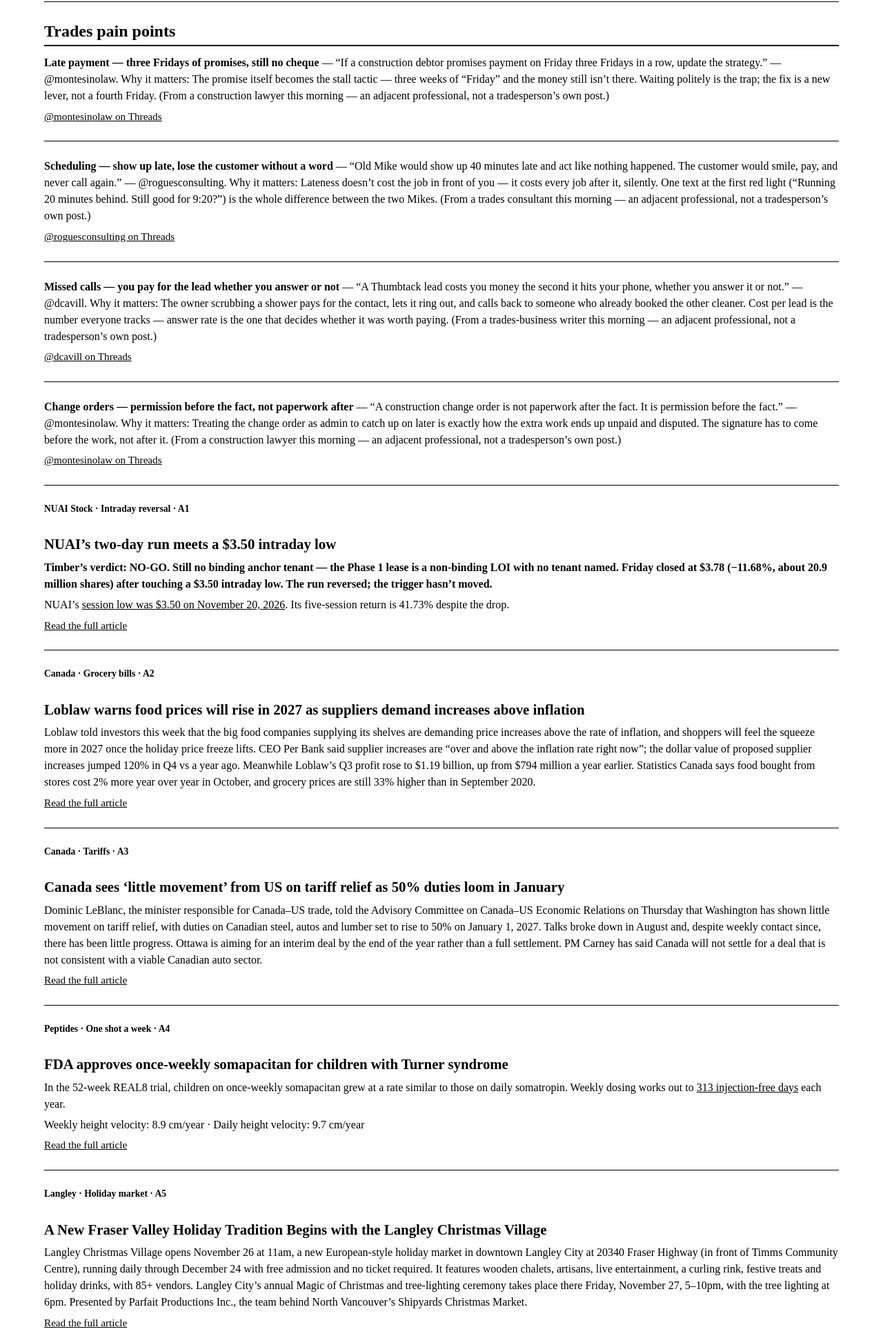
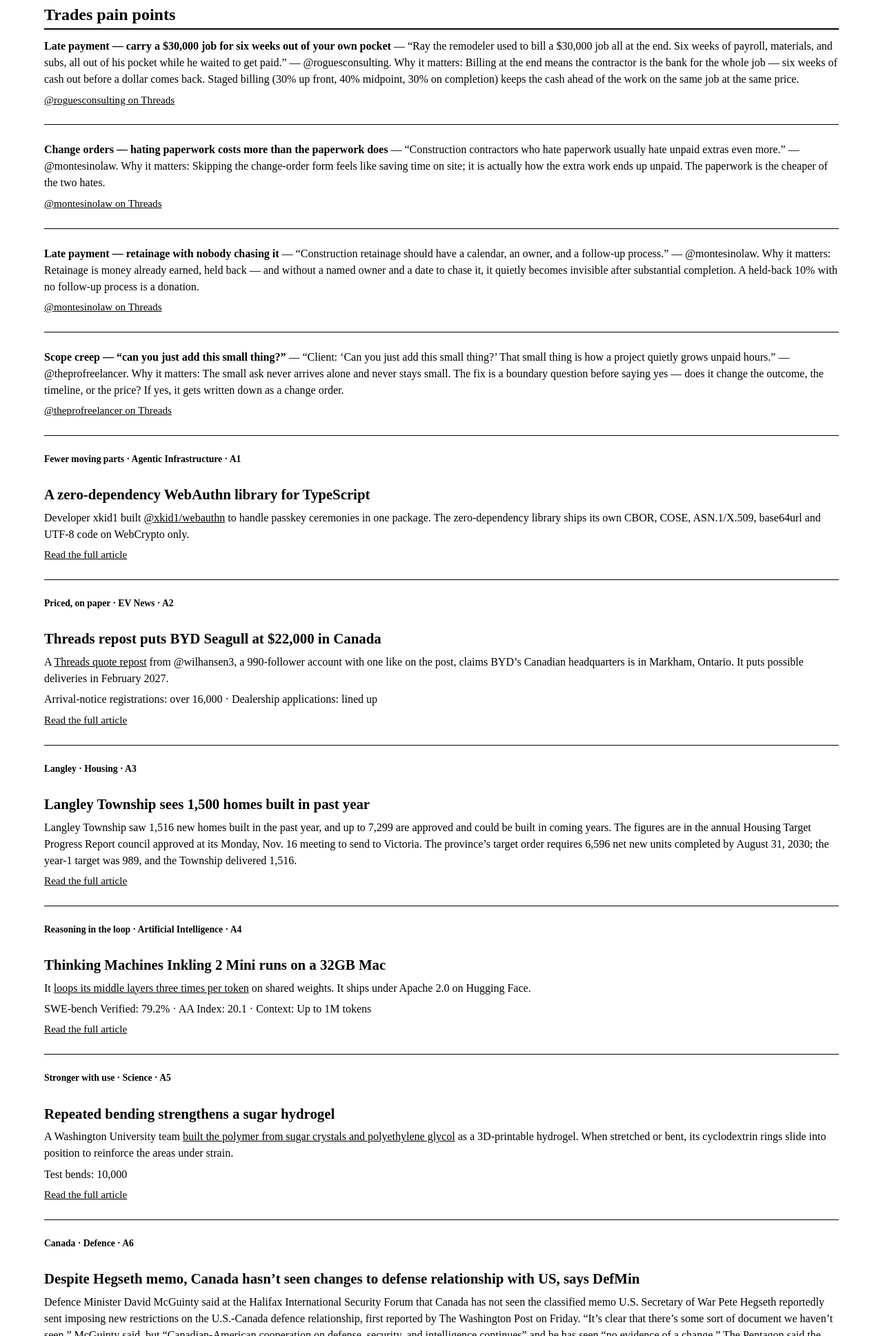
Before and after one commit to TheJohnnyConnor/kindle-paper, a plain HTML site: page kindle.html in a window 1280 px wide. Shown: the part 863-2800 px from the top of the page at 69% size. Drawn offline with Linux system fonts and the light colour scheme.

Commit message:
Daily Scribe: Sunday, November 22, 2026 — 7 stories

```diff
--- a/kindle.html
+++ b/kindle.html
@@ -3,7 +3,7 @@
 <head>
 <meta charset="utf-8">
 <meta name="viewport" content="width=device-width, initial-scale=1">
-<title>The Daily Scribe &mdash; Saturday, November 21, 2026</title>
+<title>The Daily Scribe &mdash; Sunday, November 22, 2026</title>
 <style>
 body { color: #000; background: #fff; font-family: serif; margin: 4% 5%; line-height: 1.5; }
 .masthead { text-align: center; border-bottom: 4px double #000; padding-bottom: 0.3em; margin-bottom: 0.4em; }
@@ -29,78 +29,86 @@ hr { border: none; border-top: 1px solid #000; margin: 1.5em 0; }
 <h1>The Daily Scribe</h1>
 <p>Langley, British Columbia</p>
 </div>
-<p class="dateline">Saturday, November 21, 2026 &middot; 6 stories</p>
+<p class="dateline">Sunday, November 22, 2026 &middot; 7 stories</p>
 <div class="weather">
 <h2>&#127783; LANGLEY, BC WEATHER (3-Day)</h2>
-<p>Sat Nov 21: 9&deg;C/5&deg;C (20% chance of rain, &#9729; Mostly cloudy, &#128168; 6 km/h ENE)</p>
-<p>Sun Nov 22: 8&deg;C/4&deg;C (20% chance of rain, &#9729; Cloudy, &#128168; 8 km/h ENE)</p>
-<p>Mon Nov 23: 7&deg;C/6&deg;C (2.2mm, &#127783; Showers, &#128168; 12 km/h ENE)</p>
+<p>Sun Nov 22: 8&deg;C/5&deg;C (0.54mm, &#127783; AM showers, &#128168; 11 km/h ENE)</p>
+<p>Mon Nov 23: 8&deg;C/6&deg;C (3.07mm, &#127783; AM rain, &#128168; 14 km/h ENE)</p>
+<p>Tue Nov 24: 9&deg;C/8&deg;C (10.50mm, &#127783; Rain, &#128168; 17 km/h ENE)</p>
 </div>
 <h2 class="section">White Rock property</h2>
 <p><b>1. 15661 Roper Ave &mdash; $1,100,000</b> <span class="drop">(PRICE DROP Nov 7, was $1,151,000, down $51,000)</span></p>
-<p>7,219 sq ft lot, near-flat. View: future view claimed, UNVERIFIED within code; interior seen only in 2021 photos (no water from inside). Court-ordered sale. The 2021 page noted City-approved new house plans with no work started &mdash; approval status today unverified. Why it ranks: the only 7,000+ lot in the preferred pocket with a view claim. 140 days.</p>
+<p>7,219 sq ft lot, near-flat. View: future view claimed, UNVERIFIED within code; interior seen only in 2021 photos (no water from inside). Court-ordered sale. The 2021 page noted City-approved new house plans with no work started &mdash; approval status today unverified. Why it ranks: the only 7,000+ lot in the preferred pocket with a view claim. 141 days.</p>
 <p class="source"><a href="https://www.realtor.ca/real-estate/29988291/15661-roper-avenue-white-rock">Realtor.ca listing</a></p>
 <hr>
 <p><b>2. 1267 Finlay St &mdash; $1,148,000</b> (relisted Nov 4, down $50,000 from $1,198,000; re-listed again Nov 5 under a new Realtor.ca page, same price and MLS)</p>
-<p>5,010 sq ft lot, gentle rise. View: peek-a-boo view claimed from the living room, NOT visible in the photo examined. Why it ranks: the only claimed current window view, a maintained rentable-looking rancher. 17 days on market under new MLS R3181055. Open houses Sat Nov 21 and Sun Nov 22, 2&ndash;4 PM.</p>
+<p>5,010 sq ft lot, gentle rise. View: peek-a-boo view claimed from the living room, NOT visible in the photo examined. Why it ranks: the only claimed current window view, a maintained rentable-looking rancher. 18 days on market under new MLS R3181055. Open house Sun Nov 22, 2&ndash;4 PM.</p>
 <p class="source"><a href="https://www.realtor.ca/real-estate/30475856/1267-finlay-street-white-rock">Realtor.ca listing</a></p>
 <hr>
 <p><b>3. 15705 Thrift Ave &mdash; $1,099,988</b> (NEW Nov 5 at $999,988; PRICE INCREASE Nov 21, up $100,000)</p>
-<p>8,445.5 sq ft lot, flat. View: no view claim at all. Why it ranks: under $1.1M, the biggest in-pocket lot of the three, flat and rentable-looking, with 2020s updates. Tidy 3 bed / 1 bath rancher, 1,000 sq ft, with roofing, furnace, water tank and flooring updates. Offers deadline (Tue Nov 17, 2 PM) now past &mdash; still for sale, no pending/sold flag. Open house Sat Nov 21, 11:30 AM&ndash;12:30 PM.</p>
+<p>8,445.5 sq ft lot, flat. View: no view claim at all. Why it ranks: under $1.1M, the biggest in-pocket lot of the three, flat and rentable-looking, with 2020s updates. Tidy 3 bed / 1 bath rancher, 1,000 sq ft, with roofing, furnace, water tank and flooring updates. Offers deadline (Tue Nov 17, 2 PM) now past &mdash; still for sale, no pending/sold flag. 17 days.</p>
 <p class="source"><a href="https://www.realtor.ca/real-estate/30480866/15705-thrift-avenue-white-rock">Realtor.ca listing</a></p>
 <hr>
 <h2 class="section">Trades pain points</h2>
-<p><b>Late payment &mdash; three Fridays of promises, still no cheque</b> &mdash; &ldquo;If a construction debtor promises payment on Friday three Fridays in a row, update the strategy.&rdquo; &mdash; @montesinolaw. Why it matters: The promise itself becomes the stall tactic &mdash; three weeks of &ldquo;Friday&rdquo; and the money still isn&rsquo;t there. Waiting politely is the trap; the fix is a new lever, not a fourth Friday. (From a construction lawyer this morning &mdash; an adjacent professional, not a tradesperson&rsquo;s own post.)</p>
-<p class="source"><a href="https://www.threads.com/@montesinolaw/post/Df_Oc5KCkjD">@montesinolaw on Threads</a></p>
+<p><b>Late payment &mdash; carry a $30,000 job for six weeks out of your own pocket</b> &mdash; &ldquo;Ray the remodeler used to bill a $30,000 job all at the end. Six weeks of payroll, materials, and subs, all out of his pocket while he waited to get paid.&rdquo; &mdash; @roguesconsulting. Why it matters: Billing at the end means the contractor is the bank for the whole job &mdash; six weeks of cash out before a dollar comes back. Staged billing (30% up front, 40% midpoint, 30% on completion) keeps the cash ahead of the work on the same job at the same price.</p>
+<p class="source"><a href="https://www.threads.com/@roguesconsulting/post/DgBxB4hDp7G">@roguesconsulting on Threads</a></p>
 <hr>
-<p><b>Scheduling &mdash; show up late, lose the customer without a word</b> &mdash; &ldquo;Old Mike would show up 40 minutes late and act like nothing happened. The customer would smile, pay, and never call again.&rdquo; &mdash; @roguesconsulting. Why it matters: Lateness doesn&rsquo;t cost the job in front of you &mdash; it costs every job after it, silently. One text at the first red light (&ldquo;Running 20 minutes behind. Still good for 9:20?&rdquo;) is the whole difference between the two Mikes. (From a trades consultant this morning &mdash; an adjacent professional, not a tradesperson&rsquo;s own post.)</p>
-<p class="source"><a href="https://www.threads.com/@roguesconsulting/post/Df_NgTODk5K">@roguesconsulting on Threads</a></p>
+<p><b>Change orders &mdash; hating paperwork costs more than the paperwork does</b> &mdash; &ldquo;Construction contractors who hate paperwork usually hate unpaid extras even more.&rdquo; &mdash; @montesinolaw. Why it matters: Skipping the change-order form feels like saving time on site; it is actually how the extra work ends up unpaid. The paperwork is the cheaper of the two hates.</p>
+<p class="source"><a href="https://www.threads.com/@montesinolaw/post/DgBzP-XCOB0">@montesinolaw on Threads</a></p>
 <hr>
-<p><b>Missed calls &mdash; you pay for the lead whether you answer or not</b> &mdash; &ldquo;A Thumbtack lead costs you money the second it hits your phone, whether you answer it or not.&rdquo; &mdash; @dcavill. Why it matters: The owner scrubbing a shower pays for the contact, lets it ring out, and calls back to someone who already booked the other cleaner. Cost per lead is the number everyone tracks &mdash; answer rate is the one that decides whether it was worth paying. (From a trades-business writer this morning &mdash; an adjacent professional, not a tradesperson&rsquo;s own post.)</p>
-<p class="source"><a href="https://www.threads.com/@dcavill/post/Df_D9iQDDd4">@dcavill on Threads</a></p>
+<p><b>Late payment &mdash; retainage with nobody chasing it</b> &mdash; &ldquo;Construction retainage should have a calendar, an owner, and a follow-up process.&rdquo; &mdash; @montesinolaw. Why it matters: Retainage is money already earned, held back &mdash; and without a named owner and a date to chase it, it quietly becomes invisible after substantial completion. A held-back 10% with no follow-up process is a donation.</p>
+<p class="source"><a href="https://www.threads.com/@montesinolaw/post/DgBlMJhCKek">@montesinolaw on Threads</a></p>
 <hr>
-<p><b>Change orders &mdash; permission before the fact, not paperwork after</b> &mdash; &ldquo;A construction change order is not paperwork after the fact. It is permission before the fact.&rdquo; &mdash; @montesinolaw. Why it matters: Treating the change order as admin to catch up on later is exactly how the extra work ends up unpaid and disputed. The signature has to come before the work, not after it. (From a construction lawyer this morning &mdash; an adjacent professional, not a tradesperson&rsquo;s own post.)</p>
-<p class="source"><a href="https://www.threads.com/@montesinolaw/post/Df_AZSQiHi0">@montesinolaw on Threads</a></p>
+<p><b>Scope creep &mdash; &ldquo;can you just add this small thing?&rdquo;</b> &mdash; &ldquo;Client: &lsquo;Can you just add this small thing?&rsquo; That small thing is how a project quietly grows unpaid hours.&rdquo; &mdash; @theprofreelancer. Why it matters: The small ask never arrives alone and never stays small. The fix is a boundary question before saying yes &mdash; does it change the outcome, the timeline, or the price? If yes, it gets written down as a change order.</p>
+<p class="source"><a href="https://www.threads.com/@theprofreelancer/post/DgCHKhPCKqa">@theprofreelancer on Threads</a></p>
 <hr>
-<p class="kicker">NUAI Stock &middot; Intraday reversal &middot; <span class="uid">A1</span></p>
-<h2>NUAI&rsquo;s two-day run meets a $3.50 intraday low</h2>
-<p><b>Timber&rsquo;s verdict: NO-GO. Still no binding anchor tenant &mdash; the Phase 1 lease is a non-binding LOI with no tenant named. Friday closed at $3.78 (&minus;11.68%, about 20.9 million shares) after touching a $3.50 intraday low. The run reversed; the trigger hasn&rsquo;t moved.</b></p>
-<p>NUAI&rsquo;s <a href="https://finnhub.io/?q=%22NUAI%22">session low was $3.50 on November 20, 2026</a>. Its five-session return is 41.73% despite the drop.</p>
-<p class="source"><a href="https://finnhub.io/?q=%22NUAI%22">Read the full article</a></p>
+<p class="kicker">Fewer moving parts &middot; Agentic Infrastructure &middot; <span class="uid">A1</span></p>
+<h2>A zero-dependency WebAuthn library for TypeScript</h2>
+<p>Developer xkid1 built <a href="https://dev.to/vkings1/passkeys-in-typescript-a-zero-dependency-webauthn-library-for-browser-nodejs-and-android-2bf5">@xkid1/webauthn</a> to handle passkey ceremonies in one package. The zero-dependency library ships its own CBOR, COSE, ASN.1/X.509, base64url and UTF-8 code on WebCrypto only.</p>
+<p class="source"><a href="https://dev.to/vkings1/passkeys-in-typescript-a-zero-dependency-webauthn-library-for-browser-nodejs-and-android-2bf5">Read the full article</a></p>
 <hr>
 
-<p class="kicker">Canada &middot; Grocery bills &middot; <span class="uid">A2</span></p>
-<h2>Loblaw warns food prices will rise in 2027 as suppliers demand increases above inflation</h2>
-<p>Loblaw told investors this week that the big food companies supplying its shelves are demanding price increases above the rate of inflation, and shoppers will feel the squeeze more in 2027 once the holiday price freeze lifts. CEO Per Bank said supplier increases are &ldquo;over and above the inflation rate right now&rdquo;; the dollar value of proposed supplier increases jumped 120% in Q4 vs a year ago. Meanwhile Loblaw&rsquo;s Q3 profit rose to $1.19 billion, up from $794 million a year earlier. Statistics Canada says food bought from stores cost 2% more year over year in October, and grocery prices are still 33% higher than in September 2020.</p>
-<p class="source"><a href="https://canada-pulse-beta.vercel.app/articles/loblaw-food-prices-rise-2027-warning-nov21-2026/">Read the full article</a></p>
+<p class="kicker">Priced, on paper &middot; EV News &middot; <span class="uid">A2</span></p>
+<h2>Threads repost puts BYD Seagull at $22,000 in Canada</h2>
+<p>A <a href="https://www.threads.com/@wilhansen3/post/Df7lQMhFk5l">Threads quote repost</a> from @wilhansen3, a 990-follower account with one like on the post, claims BYD&rsquo;s Canadian headquarters is in Markham, Ontario. It puts possible deliveries in February 2027.</p>
+<p>Arrival-notice registrations: over 16,000 &middot; Dealership applications: lined up</p>
+<p class="source"><a href="https://www.threads.com/@wilhansen3/post/Df7lQMhFk5l">Read the full article</a></p>
 <hr>
 
-<p class="kicker">Canada &middot; Tariffs &middot; <span class="uid">A3</span></p>
-<h2>Canada sees &lsquo;little movement&rsquo; from US on tariff relief as 50% duties loom in January</h2>
-<p>Dominic LeBlanc, the minister responsible for Canada&ndash;US trade, told the Advisory Committee on Canada&ndash;US Economic Relations on Thursday that Washington has shown little movement on tariff relief, with duties on Canadian steel, autos and lumber set to rise to 50% on January 1, 2027. Talks broke down in August and, despite weekly contact since, there has been little progress. Ottawa is aiming for an interim deal by the end of the year rather than a full settlement. PM Carney has said Canada will not settle for a deal that is not consistent with a viable Canadian auto sector.</p>
-<p class="source"><a href="https://canada-pulse-beta.vercel.app/articles/canada-us-tariffs-50-percent-january-leblanc-no-movement-nov20-2026/">Read the full article</a></p>
+<p class="kicker">Langley &middot; Housing &middot; <span class="uid">A3</span></p>
+<h2>Langley Township sees 1,500 homes built in past year</h2>
+<p>Langley Township saw 1,516 new homes built in the past year, and up to 7,299 are approved and could be built in coming years. The figures are in the annual Housing Target Progress Report council approved at its Monday, Nov. 16 meeting to send to Victoria. The province&rsquo;s target order requires 6,596 net new units completed by August 31, 2030; the year-1 target was 989, and the Township delivered 1,516.</p>
+<p class="source"><a href="https://www.tol.ca/en/the-township/housing-targets.aspx">Read the full article</a></p>
 <hr>
 
-<p class="kicker">Peptides &middot; One shot a week &middot; <span class="uid">A4</span></p>
-<h2>FDA approves once-weekly somapacitan for children with Turner syndrome</h2>
-<p>In the 52-week REAL8 trial, children on once-weekly somapacitan grew at a rate similar to those on daily somatropin. Weekly dosing works out to <a href="https://www.contemporarypediatrics.com/view/fda-approves-once-weekly-somapacitan-for-children-with-turner-syndrome">313 injection-free days</a> each year.</p>
-<p>Weekly height velocity: 8.9 cm/year &middot; Daily height velocity: 9.7 cm/year</p>
-<p class="source"><a href="https://www.contemporarypediatrics.com/view/fda-approves-once-weekly-somapacitan-for-children-with-turner-syndrome">Read the full article</a></p>
+<p class="kicker">Reasoning in the loop &middot; Artificial Intelligence &middot; <span class="uid">A4</span></p>
+<h2>Thinking Machines Inkling 2 Mini runs on a 32GB Mac</h2>
+<p>It <a href="https://www.marktechpost.com/2026/11/21/thinking-machines-inkling-2-mini-looped-transformer/">loops its middle layers three times per token</a> on shared weights. It ships under Apache 2.0 on Hugging Face.</p>
+<p>SWE-bench Verified: 79.2% &middot; AA Index: 20.1 &middot; Context: Up to 1M tokens</p>
+<p class="source"><a href="https://www.marktechpost.com/2026/11/21/thinking-machines-inkling-2-mini-looped-transformer/">Read the full article</a></p>
 <hr>
 
-<p class="kicker">Langley &middot; Holiday market &middot; <span class="uid">A5</span></p>
-<h2>A New Fraser Valley Holiday Tradition Begins with the Langley Christmas Village</h2>
-<p>Langley Christmas Village opens November 26 at 11am, a new European-style holiday market in downtown Langley City at 20340 Fraser Highway (in front of Timms Community Centre), running daily through December 24 with free admission and no ticket required. It features wooden chalets, artisans, live entertainment, a curling rink, festive treats and holiday drinks, with 85+ vendors. Langley City&rsquo;s annual Magic of Christmas and tree-lighting ceremony takes place there Friday, November 27, 5&ndash;10pm, with the tree lighting at 6pm. Presented by Parfait Productions Inc., the team behind North Vancouver&rsquo;s Shipyards Christmas Market.</p>
-<p class="source"><a href="https://fraservalleynewsnetwork.com/2026/11/20/a-new-fraser-valley-holiday-tradition-begins-with-the-langley-christmas-village/">Read the full article</a></p>
+<p class="kicker">Stronger with use &middot; Science &middot; <span class="uid">A5</span></p>
+<h2>Repeated bending strengthens a sugar hydrogel</h2>
+<p>A Washington University team <a href="https://phys.org/news/2026-11-sugar-based-hydrogel.html">built the polymer from sugar crystals and polyethylene glycol</a> as a 3D-printable hydrogel. When stretched or bent, its cyclodextrin rings slide into position to reinforce the areas under strain.</p>
+<p>Test bends: 10,000</p>
+<p class="source"><a href="https://phys.org/news/2026-11-sugar-based-hydrogel.html">Read the full article</a></p>
 <hr>
 
-<p class="kicker">Canada &middot; Recall &middot; <span class="uid">A6</span></p>
-<h2>Asbestos Found in ORB Funkee Squishy Toys: Canada Orders Recall of Popular Sensory Toys</h2>
-<p>Federal lab tests found asbestos above trace amounts in the sand filling of five ORB Funkee squeeze toys; Ottawa ordered The ORB Factory to recall them, pull them from stores and refund buyers by April 30, 2027. Affected lots include Funkee Monkee Jumbo 2472391A and others; the toys have been on sale since October 2024.</p>
-<p class="source"><a href="https://canada-pulse-beta.vercel.app/articles/orb-funkee-toys-asbestos-recall-canada-nov21-2026/">Read the full article</a></p>
+<p class="kicker">Canada &middot; Defence &middot; <span class="uid">A6</span></p>
+<h2>Despite Hegseth memo, Canada hasn&rsquo;t seen changes to defense relationship with US, says DefMin</h2>
+<p>Defence Minister David McGuinty said at the Halifax International Security Forum that Canada has not seen the classified memo U.S. Secretary of War Pete Hegseth reportedly sent imposing new restrictions on the U.S.-Canada defence relationship, first reported by The Washington Post on Friday. &ldquo;It&rsquo;s clear that there&rsquo;s some sort of document we haven&rsquo;t seen,&rdquo; McGuinty said, but &ldquo;Canadian-American cooperation on defense, security, and intelligence continues&rdquo; and he has seen &ldquo;no evidence of a change.&rdquo; The Pentagon said the guidance does not affect defence intelligence cooperation, NORAD, or NATO, and U.S. Sen. Mike Rounds said it does not apply to military operations. McGuinty also used the forum to announce Canada will join the NATO innovation fund and restated ambitions to buy less military hardware from the U.S.</p>
+<p class="source"><a href="https://breakingdefense.com/2026/11/canada-hasnt-seen-changes-to-defense-relationship-with-us-says-mcguinty/">Read the full article</a></p>
 <hr>
 
-<p class="footer">The Daily Scribe &mdash; built from your Muse feed, plus Langley and Canada news. Articles are numbered A1&ndash;A6 in order &mdash; quote the number when you rate one. Links open the full articles. <a href="rich.html">Illustrated edition</a> (Friday&rsquo;s edition; no illustrated edition on weekends).</p>
+<h2 class="section">More stories</h2>
+<p class="kicker">Langley &middot; Schools &middot; <span class="uid">A7</span></p>
+<h2>Langley schools add 511 students this year, reaching 27,046</h2>
+<p>The Langley School District has 27,046 Ministry-funded students this school year, a headcount 511 higher than last year, Secretary-Treasurer Brian Iseli told the Board of Education at its regular meeting on Tuesday, Nov. 17. Regular enrolment came in 157 FTE above budget, worth a net $1,416,120 in funding, while English Language Learners were 186 below projection. Langley is the fifth-largest school district in B.C., with a 2025-26 annual budget of $436.3 million.</p>
+<p class="source"><a href="https://heylangley.ca/posts/langley-school-enrolment-up-511-2026/">Read the full article</a></p>
+<hr>
+
+<p class="footer">The Daily Scribe &mdash; built from your Muse feed, plus Langley and Canada news. Articles are numbered A1&ndash;A7 in order &mdash; quote the number when you rate one. Links open the full articles. <a href="rich.html">Illustrated edition</a> (Friday&rsquo;s edition; no illustrated edition on weekends).</p>
 </div>
 </body>
 </html>
```
